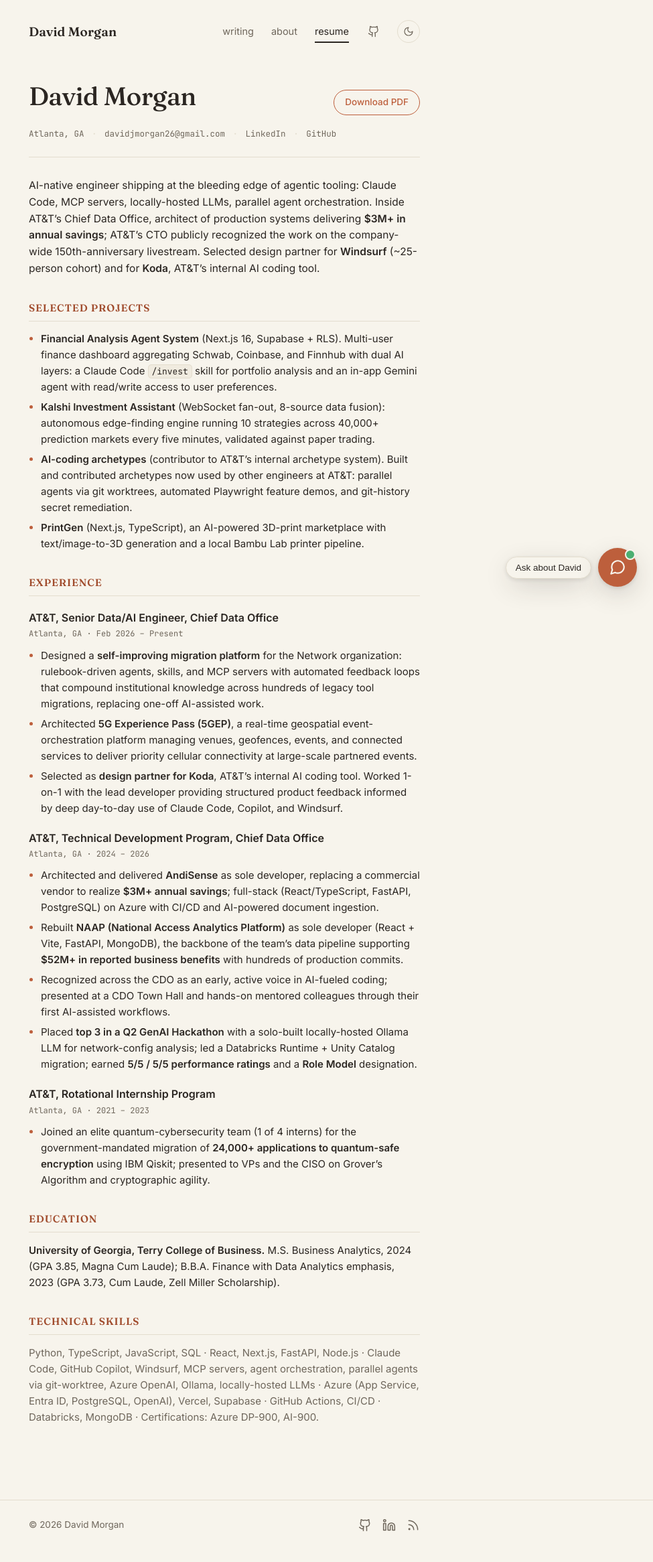
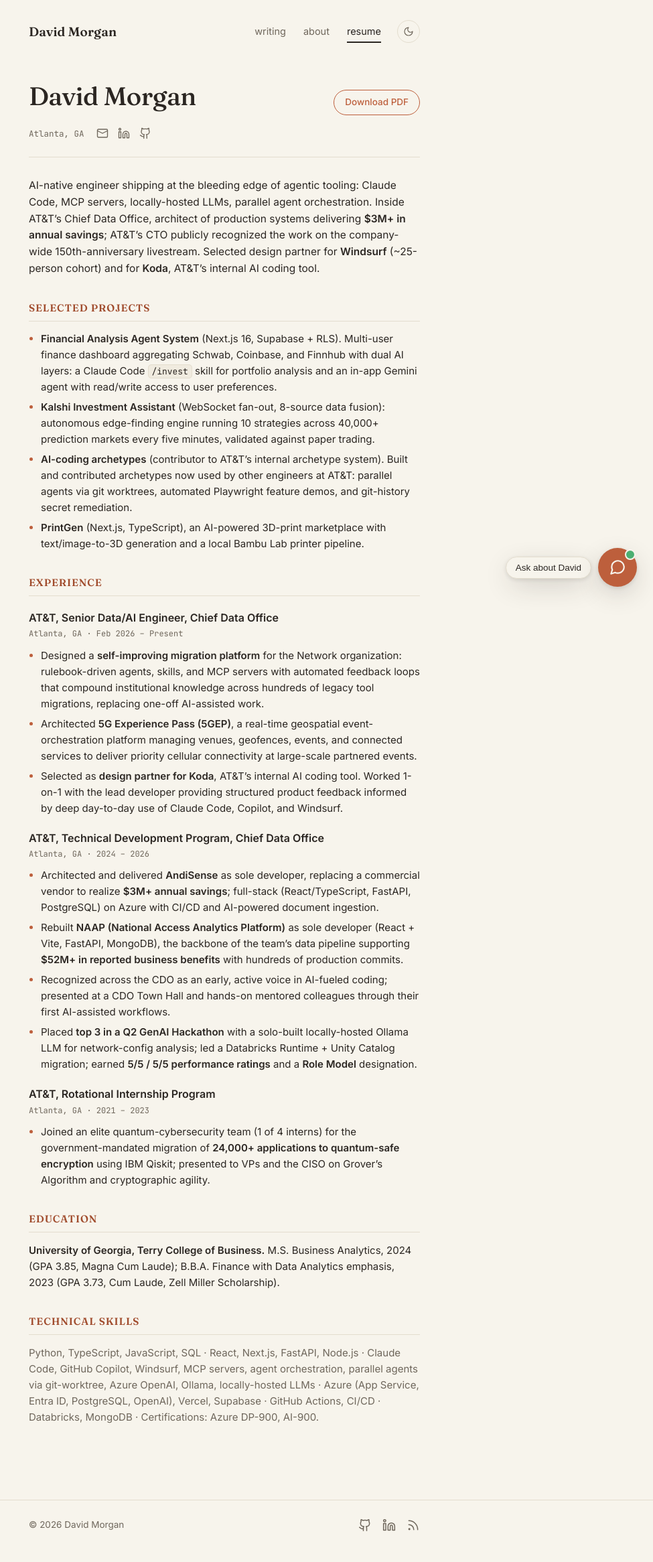
Before and after one commit to djmorgan26/djmorgan26.github.io, a Jekyll site: the page built from resume.md, in a window 1280 px wide. Shown: the whole page at 67% size, without its empty margins (305-1280 px from the left). Built offline with Jekyll 4.4.1, drawn with Linux system fonts in a browser that asks for light colours.

Commit message:
Remove GitHub from nav; swap resume contact row to icons
- Nav: drop the GitHub icon link from the desktop bar; it's already on
  the about page and in the site footer, so it isn't lost. Clean up the
  now-dead .nav-icon CSS in both the base block and the mobile block.

- Resume page: contact row now uses the same Lucide-style icons (mail,
  LinkedIn, GitHub) as the about page instead of plain text labels.
  Flex layout with location label on the left and icons after. Print
  fallback shows the title text in place of the icon so a printed web
  version remains parseable.

(PDF source resume-pdf-source.html is a separate gitignored file and is
unaffected by this change.)

Co-Authored-By: Claude Opus 4.7 <noreply@anthropic.com>

```diff
--- a/_layouts/default.html
+++ b/_layouts/default.html
@@ -12,7 +12,6 @@
         <a href="{{ '/' | relative_url }}"{% if nav_writing_active %} class="is-active" aria-current="page"{% endif %}>writing</a>
         <a href="{{ '/about/' | relative_url }}"{% if page.url == '/about/' %} class="is-active" aria-current="page"{% endif %}>about</a>
         <a href="{{ '/resume/' | relative_url }}"{% if page.url == '/resume/' %} class="is-active" aria-current="page"{% endif %}>resume</a>
-        <a class="nav-icon" href="https://github.com/{{ site.github_username }}" aria-label="GitHub" title="GitHub">{% include icon-github.svg %}</a>
         <button id="theme-toggle" class="theme-toggle" type="button" aria-label="Toggle dark mode" title="Toggle light/dark">
           <span class="t-sun" aria-hidden="true">{% include icon-sun.svg %}</span><span class="t-moon" aria-hidden="true">{% include icon-moon.svg %}</span>
         </button>
--- a/_layouts/resume.html
+++ b/_layouts/resume.html
@@ -10,10 +10,12 @@ layout: default
       {%- endif %}
     </div>
     <p class="resume-contact">
-      Atlanta, GA
-      <span class="sep">·</span> <a href="mailto:davidjmorgan26@gmail.com">davidjmorgan26@gmail.com</a>
-      <span class="sep">·</span> <a href="https://linkedin.com/in/davidjmorgan26">LinkedIn</a>
-      <span class="sep">·</span> <a href="https://github.com/djmorgan26">GitHub</a>
+      <span class="resume-location">Atlanta, GA</span>
+      <span class="resume-socials social-icons">
+        <a href="mailto:davidjmorgan26@gmail.com" aria-label="Email davidjmorgan26@gmail.com" title="davidjmorgan26@gmail.com">{% include icon-mail.svg %}</a>
+        <a href="https://linkedin.com/in/davidjmorgan26" aria-label="LinkedIn" title="LinkedIn">{% include icon-linkedin.svg %}</a>
+        <a href="https://github.com/djmorgan26" aria-label="GitHub" title="GitHub">{% include icon-github.svg %}</a>
+      </span>
     </p>
   </header>
 
--- a/assets/css/main.css
+++ b/assets/css/main.css
@@ -111,9 +111,6 @@ a:hover { color: var(--accent-2); }
 .site-nav a:hover::after,
 .site-nav a.is-active::after { transform: scaleX(1); }
 .site-nav a.is-active { color: var(--ink); }
-.site-nav .nav-icon { display: inline-flex; align-items: center; padding: 4px; }
-.site-nav .nav-icon::after { display: none; }
-.site-nav .nav-icon svg { width: 18px; height: 18px; display: block; }
 .site-nav a:focus-visible,
 .theme-toggle:focus-visible,
 .brand:focus-visible {
@@ -409,10 +406,15 @@ a:hover { color: var(--accent-2); }
   color: var(--muted);
   margin: 14px 0 0;
   line-height: 1.7;
+  display: flex;
+  align-items: center;
+  gap: 18px;
+  flex-wrap: wrap;
 }
 .resume-contact a { color: var(--muted); }
 .resume-contact a:hover { color: var(--accent); }
-.resume-contact .sep { color: var(--line); margin: 0 4px; }
+.resume-socials { gap: 14px; }
+.resume-socials svg { width: 18px; height: 18px; }
 
 .resume-body { font-family: var(--sans); font-size: 15px; line-height: 1.6; }
 .resume-body > p:first-child {
@@ -466,7 +468,6 @@ a:hover { color: var(--accent-2); }
   .site-main { padding: 0 20px; }
   .site-nav { gap: 16px; }
   .site-nav a { font-size: 14px; min-height: 44px; display: inline-flex; align-items: center; }
-  .site-nav .nav-icon { display: none; }
   .theme-toggle { width: 44px; height: 44px; }
   .post-body { font-size: 18px; }
   .site-footer .bar { flex-direction: column; align-items: flex-start; gap: 12px; }
@@ -494,6 +495,9 @@ a:hover { color: var(--accent-2); }
   .resume { padding: 0; }
   .resume-name { font-size: 22pt; }
   .resume-contact { font-size: 9pt; }
+  .resume-socials svg { display: none; }
+  .resume-socials a::after { content: attr(title); }
+  .resume-socials a { color: var(--ink); text-decoration: none; }
   .resume-body { font-size: 10pt; line-height: 1.45; }
   .resume-body > p:first-child { font-size: 10pt; max-width: none; }
   .resume-body h2 { font-size: 11pt; margin: 16px 0 8px; }
```
